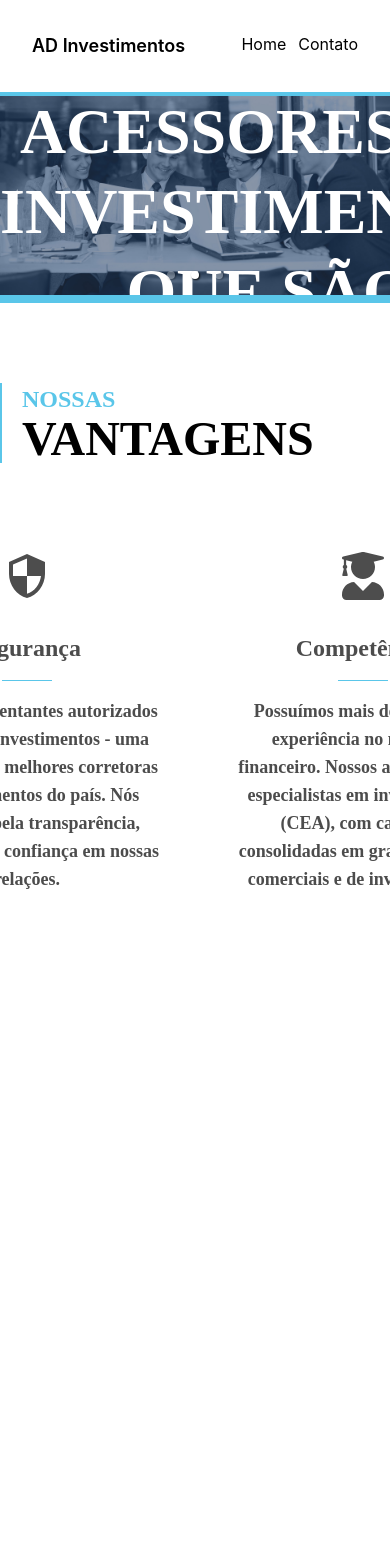
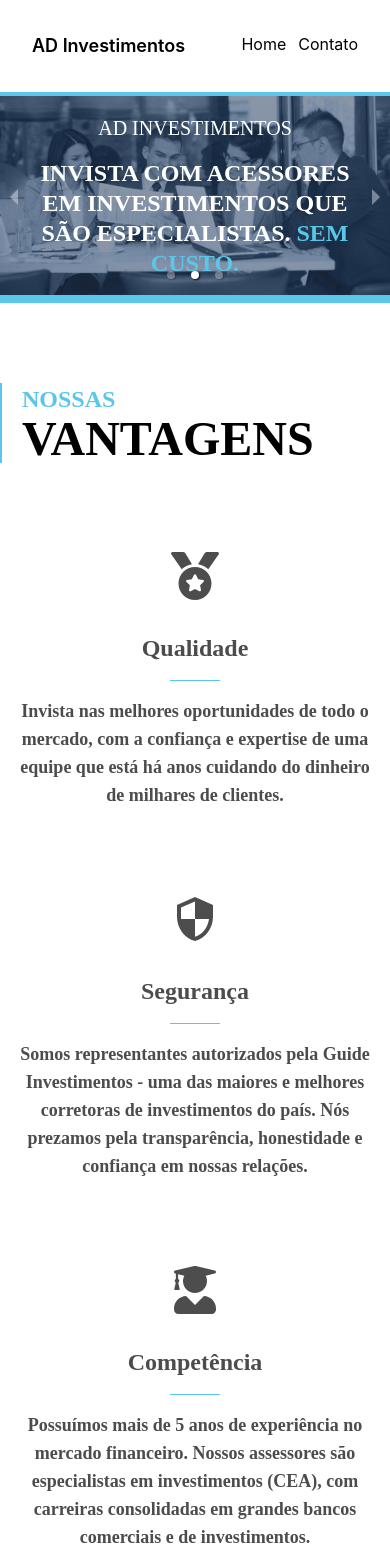
Before and after one commit to NovaDrake76/AD-Investimentos, a React (Create React App) app: page / in a window 390 px wide. Shown: the top 1568 px of the page. Before the commit the page ends 910 px from the top, so only its background shows below. Built offline with nearby package versions, Linux system fonts and the light colour scheme.

Commit message:
feat: landing page now responsive

```diff
--- a/src/pages/landing.js
+++ b/src/pages/landing.js
@@ -16,10 +16,10 @@ const Landing = () => {
       image: Mountain,
       content: (
         <div className="flex flex-col w-3/4 gap-4">
-          <span className="flex text-5xl text-white font-extralight font-['Raleway']">
+          <span className="flex text-xl md:text-5xl text-white font-extralight font-['Raleway']">
             AD INVESTIMENTOS
           </span>
-          <div className="text-[64px] font-bold font-['Oswald'] text-white text-start leading-tight">
+          <div className="text-2xl md:text-[64px] font-bold font-['Oswald'] text-white text-start leading-tight">
             INVESTIR NAS MELHORES OPÇÕES DO MERCADO?
             <span className="text-adblue"> AQUI VOCÊ PODE.</span>
           </div>
@@ -30,10 +30,10 @@ const Landing = () => {
       image: Equip,
       content: (
         <div className="flex flex-col w-4/5 items-center gap-4">
-          <span className="flex text-5xl text-white font-extralight font-['Raleway']">
+          <span className="flex text-xl md:text-5xl text-white font-extralight font-['Raleway']">
             AD INVESTIMENTOS
           </span>
-          <div className="text-[64px] font-bold font-['Oswald'] text-white leading-tight">
+          <div className="text-2xl md:text-[64px] font-bold font-['Oswald'] text-white leading-tight">
             INVISTA COM ACESSORES EM INVESTIMENTOS QUE SÃO ESPECIALISTAS.
             <span className="text-adblue"> SEM CUSTO.</span>
           </div>
@@ -44,7 +44,7 @@ const Landing = () => {
       image: Office,
       content: (
         <div className="flex flex-col w-4/5 items-center gap-4">
-          <div className="flex flex-col gap-10 text-[64px] font-bold font-['Oswald'] text-white leading-tight text-start">
+          <div className="flex flex-col gap-10 text-2xl md:text-[64px] font-bold font-['Oswald'] text-white leading-tight text-start">
             NÓS ANALISAMOS INVESTIMENTOS TODOS OS DIAS PARA TE ENTREGAR APENAS
             <span className="text-adblue"> O MELHOR.</span>
           </div>
@@ -84,7 +84,7 @@ const Landing = () => {
     return (
       <div
         key={index}
-        className="flex flex-col items-center gap-4 p-4 min-w-[300px] text-[#4D4D4D] hover:text-adblue hover:border-adblue border-white border-[1px] transition-all duration-500"
+        className="flex flex-col items-center gap-4 p-4  text-[#4D4D4D] hover:text-adblue hover:border-adblue border-white border-[1px] transition-all duration-500"
       >
         <div className="flex items-center justify-center w-20 h-20 rounded-full ">
           <advantage.icon className="text-5xl " />
@@ -138,7 +138,9 @@ const Landing = () => {
               VANTAGENS
             </span>
           </div>
-          <div className="flex gap-9 justify-center">{renderAdvantages}</div>
+          <div className="flex flex-col md:flex-row gap-9 justify-center">
+            {renderAdvantages}
+          </div>
         </div>
       </div>
     </div>
```
